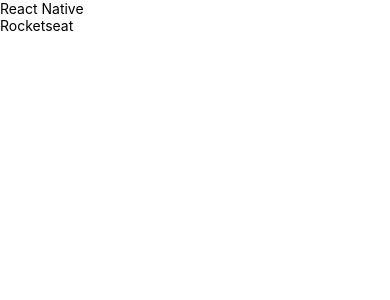
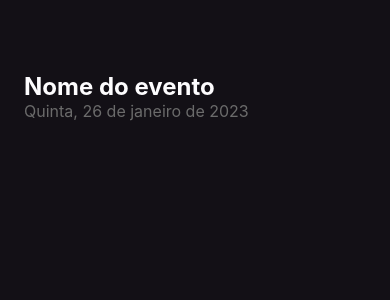
Before and after one commit to thiagohrcosta/ImHere, a React Native app: screen / in a window 390 px wide. Shown: the top 300 px of the page. Built offline with nearby package versions, Linux system fonts and the light colour scheme.

Commit message:
adding element style

```diff
--- a/App.tsx
+++ b/App.tsx
@@ -2,16 +2,32 @@
 
 export default function App() {
   return (
-    <View>
+    <View
+      style={{
+        flex: 1,
+        backgroundColor: '#131016',
+        padding: 24
+      }}
+    >
       <Text
         key="1"
+        style={{
+          color: '#FDFCFE',
+          fontSize: 24,
+          fontWeight: 'bold',
+          marginTop: 48
+        }}
       >
-        React Native
+        Nome do evento
       </Text>
       <Text
-        key="1"
+        key="2"
+        style={{
+          color: '#6B6B6B',
+          fontSize: 16
+        }}
       >
-        Rocketseat
+        Quinta, 26 de janeiro de 2023
       </Text>
     </View>
 
```
